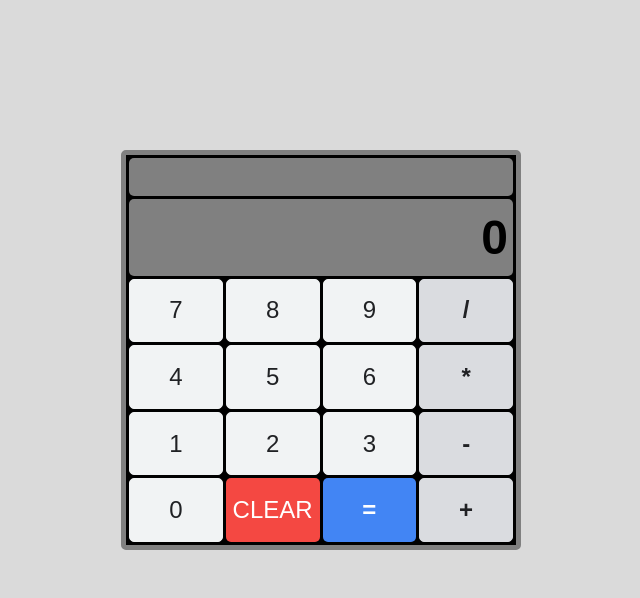
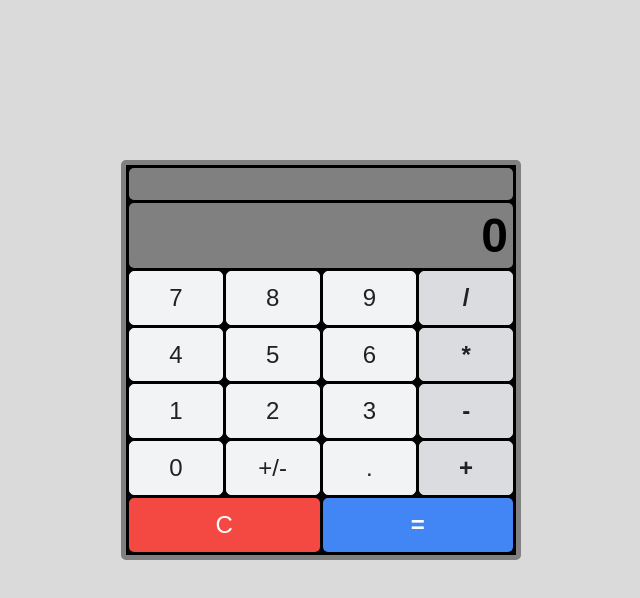
Before and after one commit to petar97/calculator, a plain HTML site: page index.html in a window 1280 px wide. Shown: the whole page, without its empty margins (319-959 px from the left). Drawn offline with Linux system fonts and the light colour scheme.

Commit message:
Added new buttons and modified the style

```diff
--- a/index.html
+++ b/index.html
@@ -41,9 +41,14 @@
 
             <tr>
                 <td class="number">0</td>
-                <td id="clear">Clear</td>
-                <td id="operation">=</td>
+                <td class="number" id="change-operator">+/-</td>
+                <td class="number">.</td>
                 <td id="addition" class="operator">+</td>
+            </tr>
+
+            <tr>
+                <td colspan="2" id="clear">C</td>
+                <td colspan="2" id="operation">=</td>
             </tr>
         </table>
     </main>
--- a/main.js
+++ b/main.js
@@ -84,6 +84,7 @@ const operators = Array.from(document.querySelectorAll(".operator"))
 const operation = document.querySelector("#operation");
 const clear = document.querySelector("#clear");
 const datas = Array.from(document.querySelectorAll("td"));
+const changeOperator = document.querySelector("#change-operator");
 
 const regex = /[A-z]+/;
 let a;
@@ -94,8 +95,22 @@ let operator;
 
 mainDisplay.textContent = "0";
 
+window.addEventListener("click", (e) => {
+    datas.forEach(data => {
+        if (data.classList.contains("pressed")) {
+            data.classList.remove("pressed");
+        }
+    });
+
+    if (e.target.tagName === "TD") {
+        e.target.classList.add("pressed");
+    }
+});
+
 numbers.forEach(number => {
     number.addEventListener("click", () => {
+
+
         if (regex.test(mainDisplay.textContent)) {
             mainDisplay.classList.remove("mainText");
             clearData();
@@ -107,7 +122,11 @@ numbers.forEach(number => {
         }
 
         if (mainDisplay.textContent.length < 13) {
-            mainDisplay.textContent += number.textContent;
+            if (number.id === "change-operator") {
+                mainDisplay.textContent = -mainDisplay.textContent;
+            } else {
+                mainDisplay.textContent += number.textContent;
+            }
             displayValue = mainDisplay.textContent;
         }
     })
@@ -166,18 +185,6 @@ clear.addEventListener("click", () => {
     clearData();
 });
 
-window.addEventListener("click", (e) => {
-    datas.forEach(data => {
-        if (data.classList.contains("pressed")) {
-            data.classList.remove("pressed");
-        }
-    });
-
-    if (e.target.tagName === "TD") {
-        e.target.classList.add("pressed");
-    }
-});
-
 /* window.addEventListener("click", (e) => {
     console.log(typeof e.target.tagName);
 }); */
--- a/styles.css
+++ b/styles.css
@@ -8,15 +8,17 @@
 main {
     width: 100vw;
     height: 100vh;
-    padding-top: 150px;
+    padding-top: 20vh;
     display: flex;
     justify-content: center;
     background-color: #dadada;
 }
 
 table {
-    width: 400px;
-    height: 400px;
+    width: 100%;
+    max-width: 400px;
+    height: 100%;
+    max-height: 400px;
     border: 5px solid gray;
     border-radius: 5px;
     font-size: 1.5em;
@@ -27,7 +29,6 @@ table {
 
 th {
     width: 85px;
-    max-width: 85px;
     height: 60px;
     background-color: gray;
     border-radius: 5px;
@@ -48,7 +49,6 @@ th {
 
 td {
     width: 85px;
-    max-width: 85px;
     height: 50px;
     text-align: center;
     cursor: pointer;
@@ -100,7 +100,6 @@ td {
 #clear {
     background: #f44842;
     color: #fff;
-    text-transform: uppercase;
 }
 
 #clear:hover {
```
